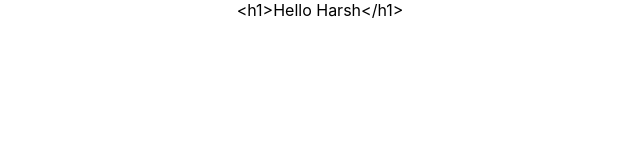
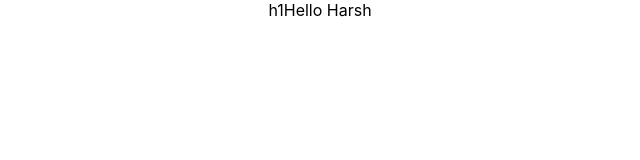
Before and after one commit to Harsh8279/react-practice, a React (Create React App) app: page / in a window 1280 px wide. Shown: the top 160 px of the page, without its empty margins (320-960 px from the left). Built offline with nearby package versions, Linux system fonts and the light colour scheme.

Commit message:
added h1 tag as the 3rd parm and 4th param is our text

```diff
--- a/src/components/Hello.js
+++ b/src/components/Hello.js
@@ -7,7 +7,7 @@ const Hello = () => {
     //     </div>
     // )
 
-    return React.createElement('div',null,"<h1>Hello Harsh</h1>");
+    return React.createElement('div',null,"h1","Hello Harsh");
 
 }
 
```
